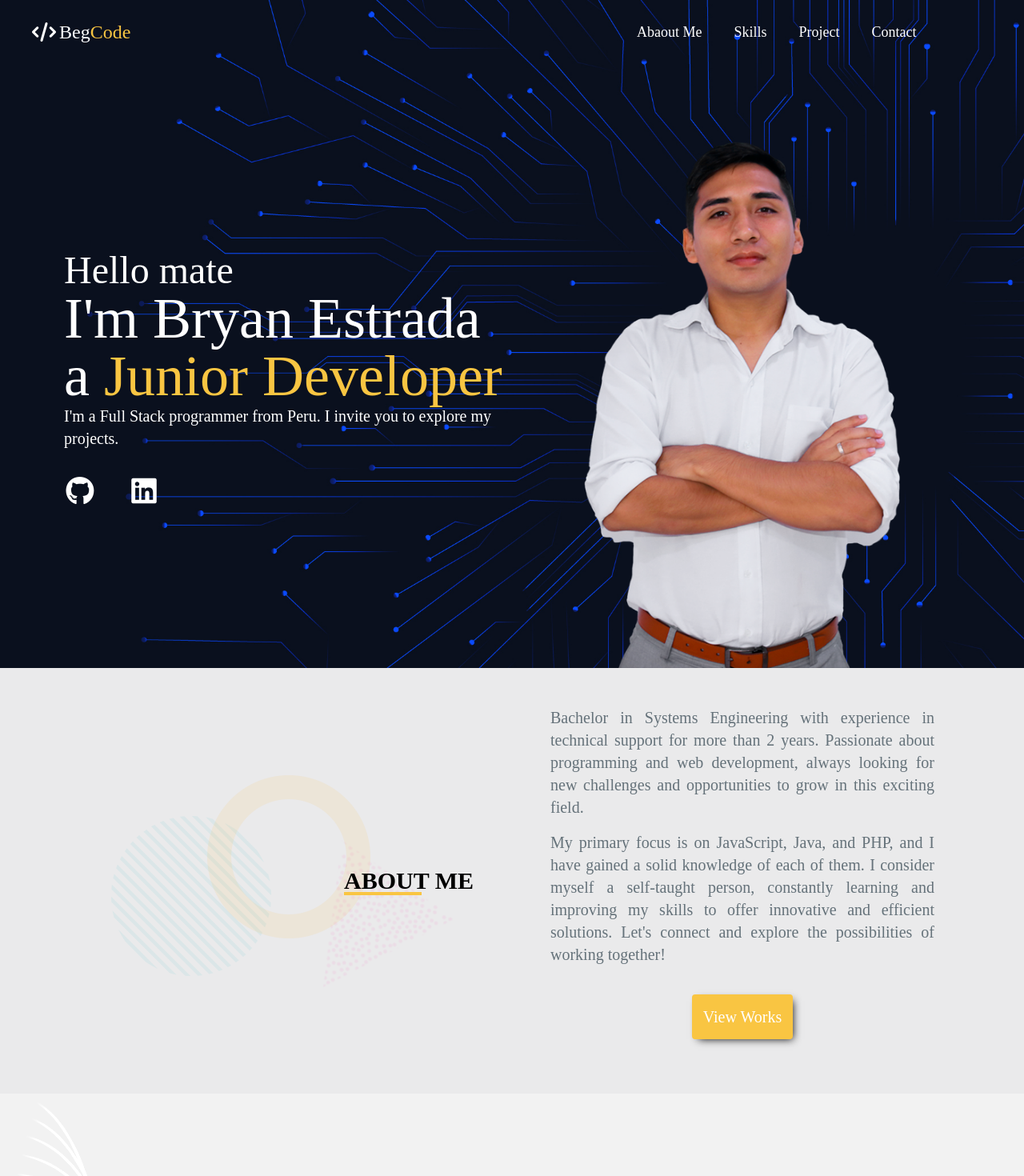
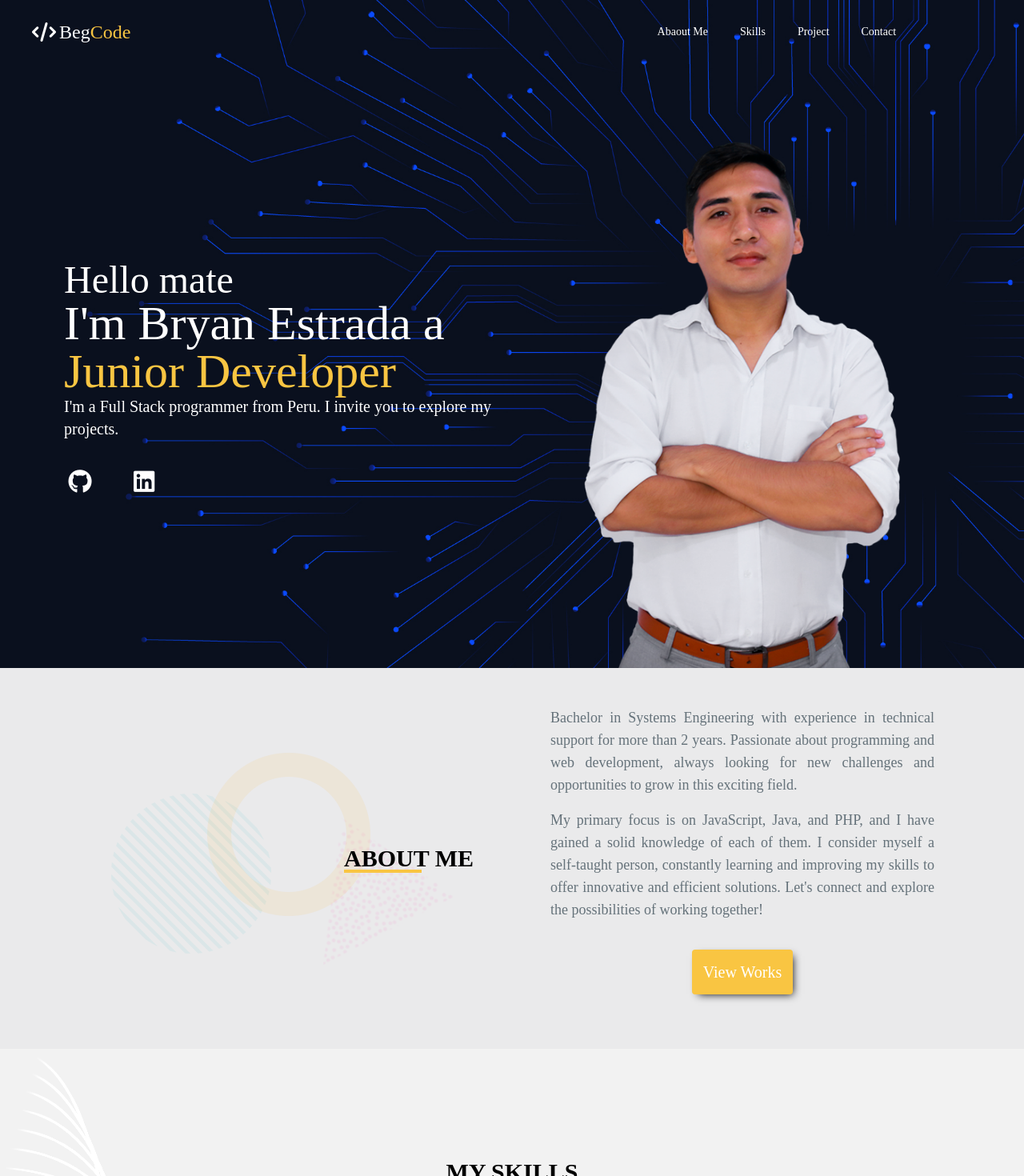
Before and after one commit to bestradag05/PortafolioReact, a React (Vite) app: page / in a window 1280 px wide. Shown: the top 1470 px of the page at 80% size. Built offline with nearby package versions, Linux system fonts and the light colour scheme; some icons are missing.

Commit message:
deploy portafolio

```diff
--- a/src/components/AbaoutMe.jsx
+++ b/src/components/AbaoutMe.jsx
@@ -17,13 +17,13 @@ const AbaoutMe = () => {
           data-aos-delay="150"
           className="w-full px-12 lg:w-1/2"
         >
-          <p className="mb-4 text-justify xl:text-xl ">
+          <p className="mb-4 text-justify xl:text-lg ">
             Bachelor in Systems Engineering with experience in technical support
             for more than 2 years. Passionate about programming and web
             development, always looking for new challenges and opportunities to
             grow in this exciting field.
           </p>
-          <p className="mb-4 text-justify xl:text-xl ">
+          <p className="mb-4 text-justify xl:text-lg ">
             My primary focus is on JavaScript, Java, and PHP, and I have gained
             a solid knowledge of each of them. I consider myself a self-taught
             person, constantly learning and improving my skills to offer
--- a/src/components/Header.jsx
+++ b/src/components/Header.jsx
@@ -6,10 +6,10 @@ const Header = () => {
   return (
     <>
       <header className="bg-header bg-cover bg-no-repeat">
-        <div className=" mx-auto  flex max-w-xl  flex-col px-8 pt-28 text-center lg:max-w-4xl lg:flex-row  lg:text-start  xl:max-w-screen-2xl xl:px-16">
+        <div className=" mx-auto  flex max-w-xl  flex-col px-8 pt-28 text-center lg:max-w-4xl lg:flex-row  lg:text-start  xl:max-w-screen-xl xl:px-16">
           <div className="flex w-full flex-col justify-center pl-4 text-white lg:w-1/2">
             <h2 className="text-3xl text-white xl:text-5xl">Hello mate</h2>
-            <h1 className="text-5xl font-light leading-tight xl:text-7xl">
+            <h1 className="text-5xl font-light leading-tight xl:text-6xl">
               I'm Bryan Estrada a
               <span className="text-secondary"> Junior Developer</span>
             </h1>
@@ -17,7 +17,7 @@ const Header = () => {
               I'm a Full Stack programmer from Peru. I invite you to explore my
               projects.
             </p>
-            <div className="mt-8 flex justify-center gap-10 text-2xl lg:justify-start xl:text-4xl">
+            <div className="mt-8 flex justify-center gap-10 text-2xl lg:justify-start xl:text-3xl">
               <Link
                 to="https://github.com/bestradag05"
                 target="_blank"
--- a/src/components/Navbar.jsx
+++ b/src/components/Navbar.jsx
@@ -58,7 +58,7 @@ const Navbar = ({ scrolling, setScrolling }) => {
         </Link>
 
         <div className="flex w-full items-center justify-end">
-          <div className="flex  gap-10 xl:text-xl">
+          <div className="flex  gap-10 xl:text-lg">
             <div className={!theme ? "hidden" : "block"}>
               <Link to="/" onClick={handleThemeChange}>
                 <i className="fa-solid fa-sun-bright"></i>
@@ -75,7 +75,7 @@ const Navbar = ({ scrolling, setScrolling }) => {
           </div>
 
           <ul
-            className={` ${menu ? " z-100 opacity-100 transition-opacity duration-300" : "pointer-events-none  opacity-0 transition-opacity duration-300"}  fixed right-0 top-0 flex h-full w-1/2 flex-col items-center justify-center gap-5 bg-primaryLight p-4 text-center text-sm lg:pointer-events-auto lg:sticky lg:h-auto  lg:flex-row lg:gap-10 lg:bg-transparent lg:text-lg lg:opacity-100 lg:transition-none`}
+            className={` ${menu ? " z-100 opacity-100 transition-opacity duration-300" : "pointer-events-none  opacity-0 transition-opacity duration-300"}  lg:text-md fixed right-0 top-0 flex h-full w-1/2 flex-col items-center justify-center gap-5 bg-primaryLight p-4 text-center text-sm lg:pointer-events-auto lg:sticky  lg:h-auto lg:flex-row lg:gap-10 lg:bg-transparent lg:opacity-100 lg:transition-none`}
           >
             <div
               className={`${menu ? "block" : " hidden"} absolute right-10 top-10 text-2xl lg:hidden`}
--- a/src/components/Skills.jsx
+++ b/src/components/Skills.jsx
@@ -14,7 +14,7 @@ const Skills = () => {
     >
       <div className="">
         <h2
-          data-aos="fade-right"
+          data-aos="fade-up"
           className="titulo_subrayado text-3xl font-semibold uppercase"
         >
           My Skills
@@ -22,7 +22,7 @@ const Skills = () => {
       </div>
       <div className="container mt-10 flex flex-wrap items-center justify-center gap-20 px-8 py-8 lg:py-12 xl:justify-around">
         <div
-          data-aos="fade-right"
+          data-aos="fade-up"
           className="flex h-auto w-14 flex-col items-center justify-center gap-3"
         >
           <img
@@ -34,7 +34,7 @@ const Skills = () => {
         </div>
 
         <div
-          data-aos="fade-right"
+          data-aos="fade-up"
           className="flex h-auto w-14 flex-col items-center justify-center gap-3"
         >
           <img
@@ -46,7 +46,7 @@ const Skills = () => {
         </div>
 
         <div
-          data-aos="fade-right"
+          data-aos="fade-up"
           className="flex h-auto w-14 flex-col items-center justify-center gap-3"
         >
           <img
@@ -70,7 +70,7 @@ const Skills = () => {
         </div>
 
         <div
-          data-aos="fade-left"
+          data-aos="fade-up"
           className="flex h-auto w-14 flex-col items-center justify-center gap-3"
         >
           <img
@@ -82,7 +82,7 @@ const Skills = () => {
         </div>
 
         <div
-          data-aos="fade-left"
+          data-aos="fade-up"
           className="flex h-auto w-14 flex-col items-center justify-center gap-3"
         >
           <img
@@ -94,7 +94,7 @@ const Skills = () => {
         </div>
 
         <div
-          data-aos="fade-left"
+          data-aos="fade-up"
           className="flex h-auto w-14 flex-col items-center justify-center gap-3"
         >
           <img
```
